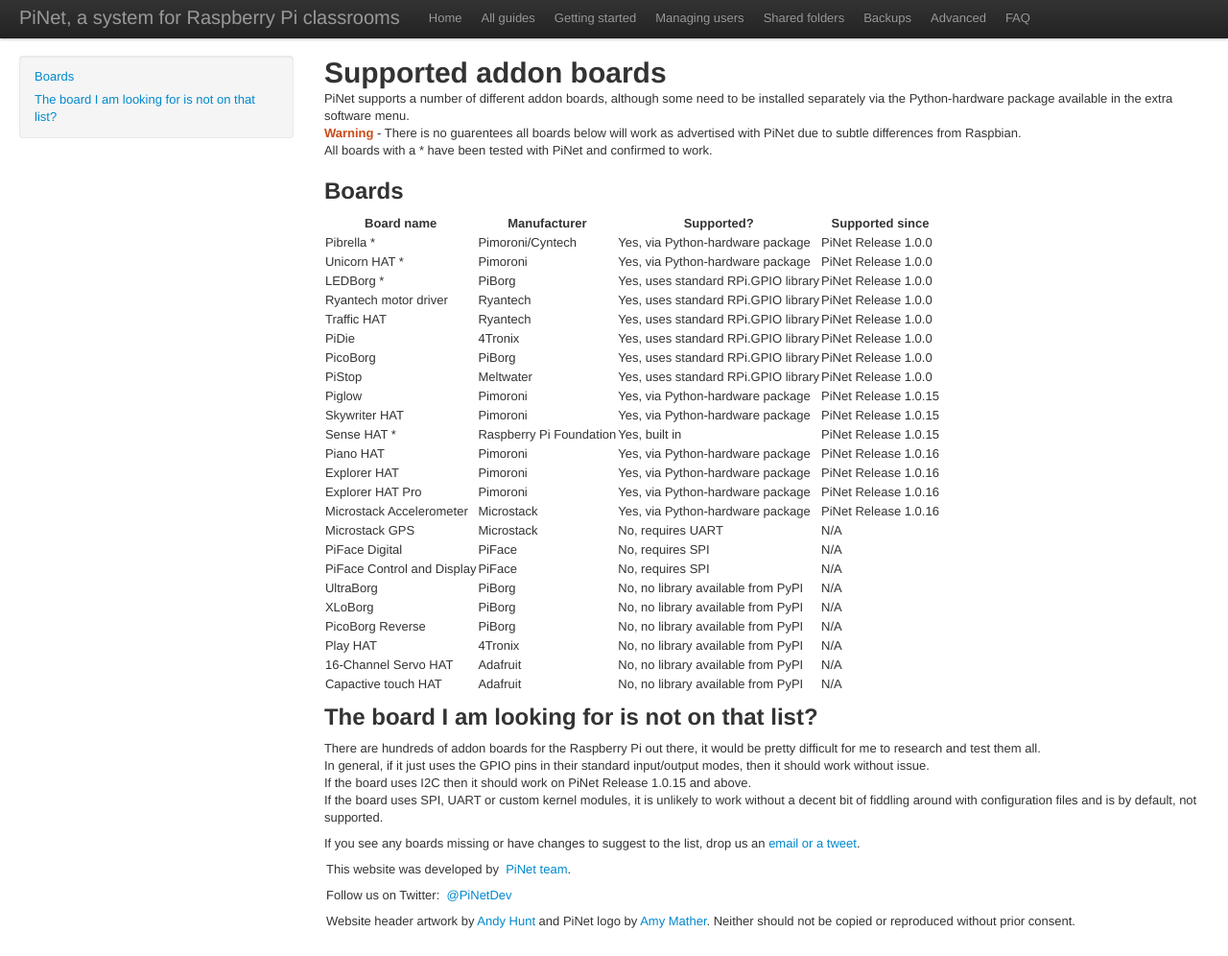
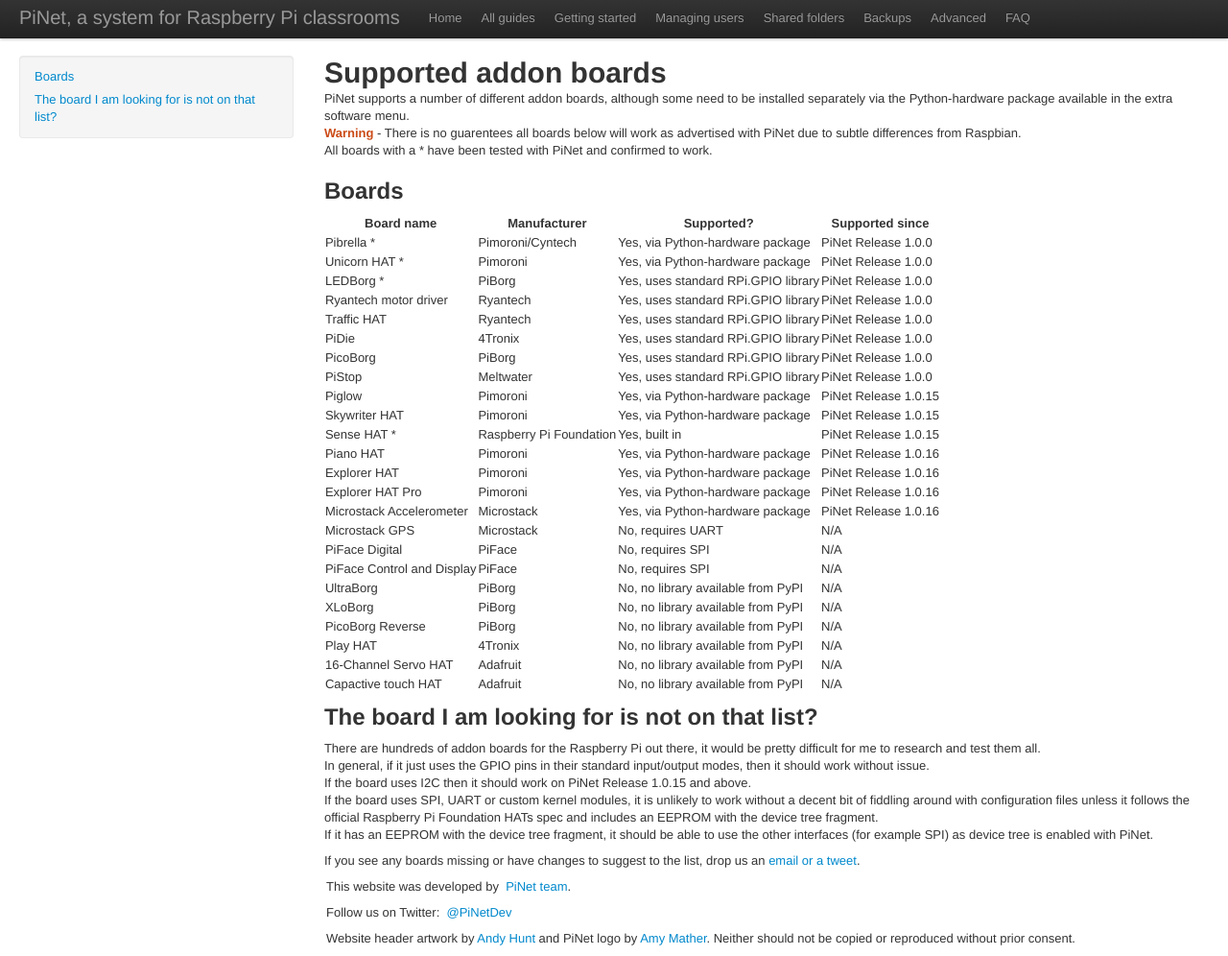
Before and after one commit to PiNet/PiNet.github.io, a Jekyll site: the page built from articles/advanced/supported-addon-boards.md, in a window 1280 px wide. Shown: the whole page at 96% size. Built offline with Jekyll 4.4.1, drawn with Linux system fonts in a browser that asks for light colours; some web fonts are replaced; Markdown is read by kramdown in place of the engine named in the settings.

Commit message:
Updated addon boards page to include device tree fragment info

```diff
--- a/articles/advanced/supported-addon-boards.md
+++ b/articles/advanced/supported-addon-boards.md
@@ -43,6 +43,7 @@
 There are hundreds of addon boards for the Raspberry Pi out there, it would be pretty difficult for me to research and test them all.
 In general, if it just uses the GPIO pins in their standard input/output modes, then it should work without issue.
 If the board uses I2C then it should work on PiNet Release 1.0.15 and above.
-If the board uses SPI, UART or custom kernel modules, it is unlikely to work without a decent bit of fiddling around with configuration files and is by default, not supported.
+If the board uses SPI, UART or custom kernel modules, it is unlikely to work without a decent bit of fiddling around with configuration files unless it follows the official Raspberry Pi Foundation HATs spec and includes an EEPROM with the device tree fragment.
+If it has an EEPROM with the device tree fragment, it should be able to use the other interfaces (for example SPI) as device tree is enabled with PiNet.
 
 If you see any boards missing or have changes to suggest to the list, drop us an [email or a tweet](../support.html).
```
